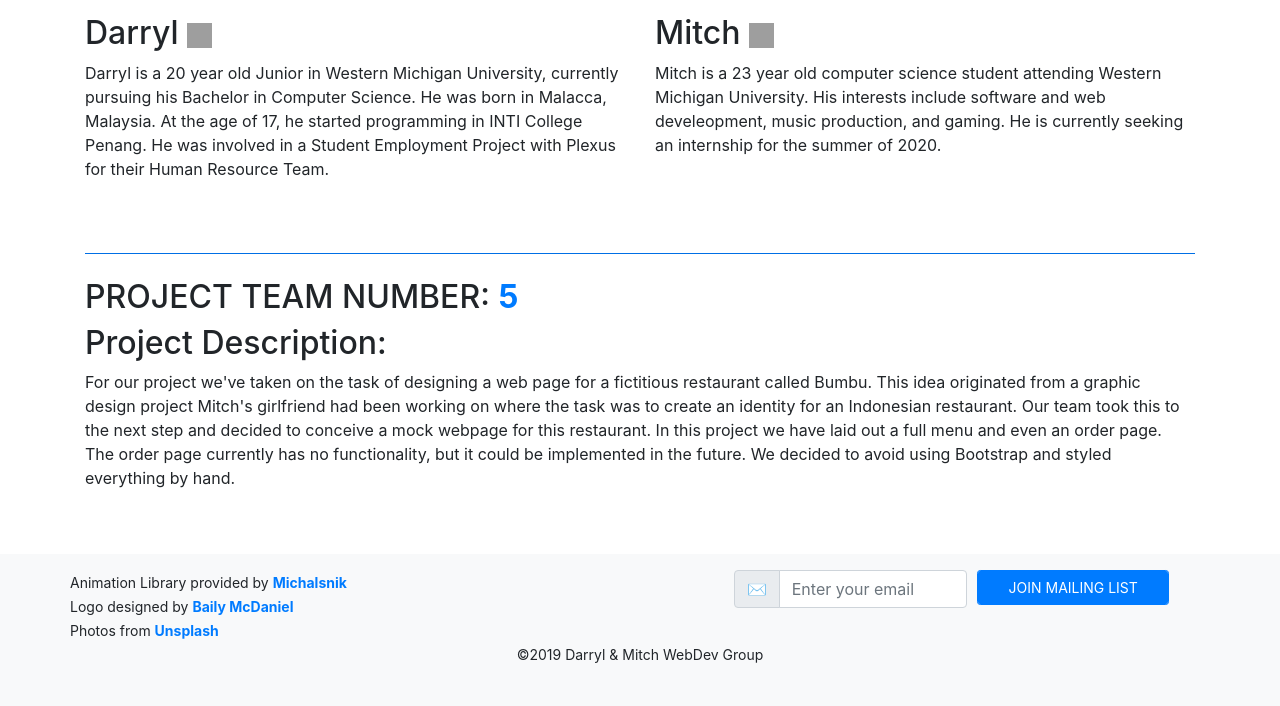
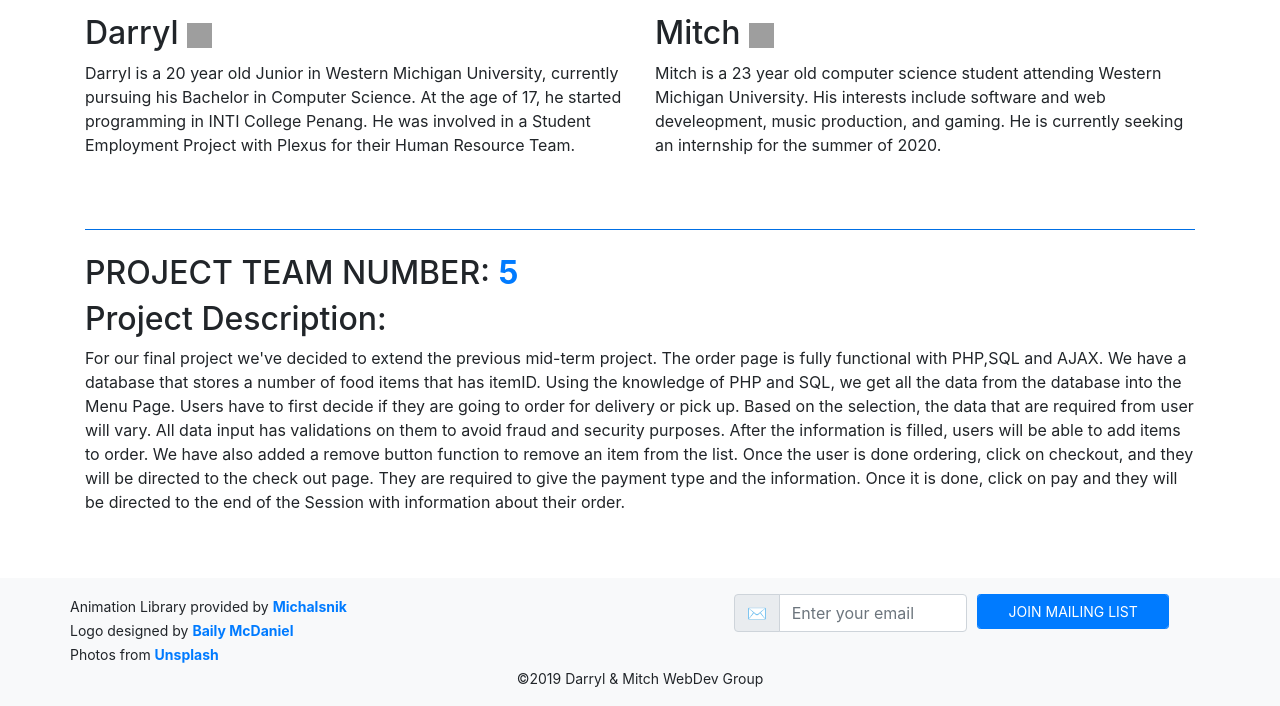
Before and after one commit to MLDeJonghe/CS3500-Final, a PHP site: page /about.php in a window 1280 px wide. Shown: the part 492-1198 px from the top of the page. Before the commit the page ends 1174 px from the top, so only its background shows below. Run offline with PHP 8.4, Linux system fonts and the light colour scheme; some libraries are stand-ins or nearby versions; grey boxes are pictures that could not be loaded.

Commit message:
Auto stash before merge of "master" and "origin/master"

```diff
--- a/src/php/about.php
+++ b/src/php/about.php
@@ -42,7 +42,7 @@
 
 
                         <div class="text-left" data-aos="fade-right">
-                            Darryl is a 20 year old Junior in Western Michigan University, currently pursuing his Bachelor in Computer Science. He was born in Malacca, Malaysia. At the age of 17, he started programming in INTI College Penang. He was involved in a Student Employment
+                            Darryl is a 20 year old Junior in Western Michigan University, currently pursuing his Bachelor in Computer Science. At the age of 17, he started programming in INTI College Penang. He was involved in a Student Employment
                             Project with Plexus for their Human Resource Team.
                         </div>
                     </div>
@@ -61,12 +61,16 @@
                 <div class="row">
                     <div class="col" data-aos="fade-up">
 
-                        <h2 class="text-uppercase">Project Team Number: <strong class="text-primary">5</strong></h2>
-                        <h2>Project Description:</h2>
-                        <p>For our project we've taken on the task of designing a web page for a fictitious restaurant called Bumbu. This idea originated from a graphic design project Mitch's girlfriend had been working on where the task was to create an identity for
-                            an Indonesian restaurant. Our team took this to the next step and decided to conceive a mock webpage for this restaurant. In this project we have laid out a full menu and even an order page. The order page currently has no functionality,
-                            but it could be implemented in the future. We decided to avoid using Bootstrap and styled everything by hand.
-                        </p>
+                            <h2 class="text-uppercase">Project Team Number: <strong class="text-primary">5</strong></h2>
+                            <h2>Project Description:</h2>
+                            <p> For our final project we've decided to extend the previous mid-term project. The order page is fully functional with PHP,SQL and AJAX.
+                                We have a database that stores a number of food items that has itemID. Using the knowledge of PHP and SQL, we get all the data from the database into the Menu Page.
+                                Users have to first decide if they are going to order for delivery or pick up. Based on the selection, the data that are required from user will vary.
+                                All data input has validations on them to avoid fraud and security purposes.
+                                After the information is filled, users will be able to add items to order. We have also added a remove button function to remove an item from the list.
+                                Once the user is done ordering, click on checkout, and they will be directed to the check out page.
+                                They are required to give the payment type and the information. Once it is done, click on pay and they will be directed to the end of the Session with information about their order.
+                            </p>
                     </div>
                 </div>
             </div>
```
